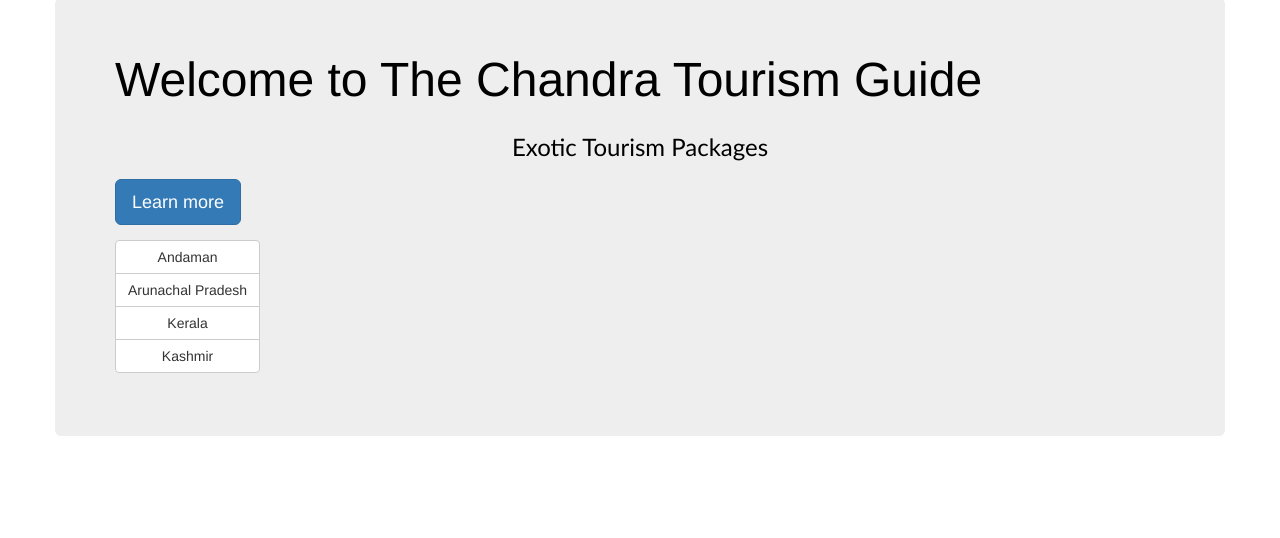
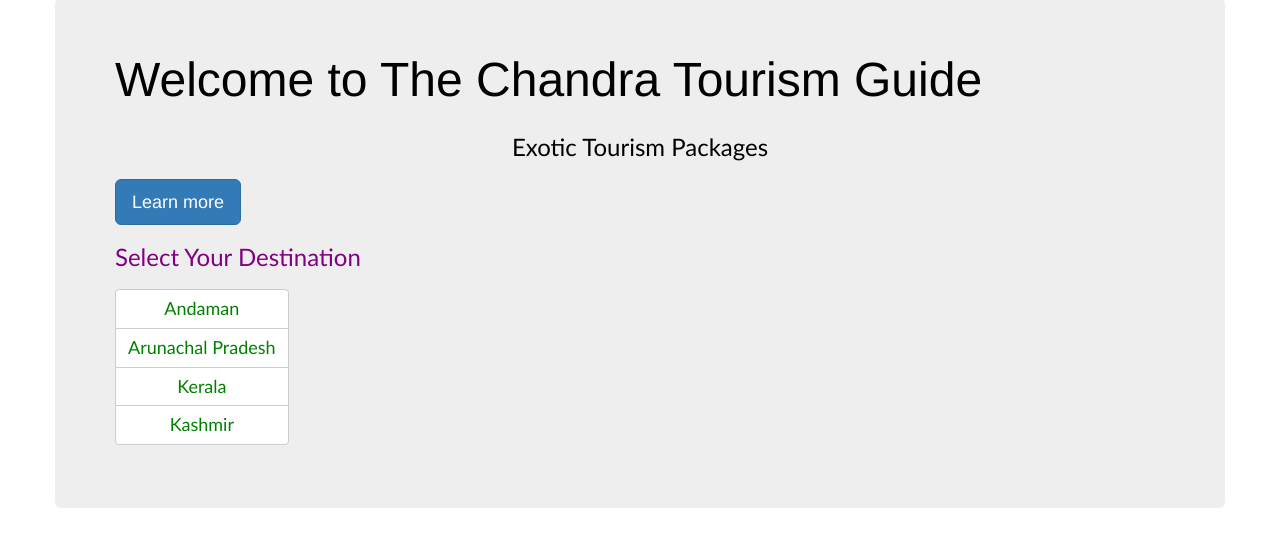
Before and after one commit to Sikkimtravellershubtravels/AndamanToursTravels, a website: page public/index.html in a window 1280 px wide. Shown: the part 752-1290 px from the top of the page. Before the commit the page ends 1218 px from the top, so only its background shows below. Drawn offline with nearby package versions, Linux system fonts and the light colour scheme.

Commit message:
updated 18/07/2014

```diff
--- a/public/index.html
+++ b/public/index.html
@@ -57,13 +57,13 @@ To change this template use Tools | Templates.
   <p><font family="verdana" size="8" color="black"><font>Welcome to The Chandra Tourism Guide</font></p>
   <p align="center"><font face="calibri" size="5" color="black">Exotic Tourism Packages</font></p>
   <p><a class="btn btn-primary btn-lg" data-toggle="modal" data-target="#myModal" role="button">Learn more</a></p>
-
+       <p align="left"><font face="calibri" size="5" color="purple">Select Your Destination</font></p>
             <p align="center">
                <div class="btn-group-vertical">
-              <button type="button" class="btn btn-default">Andaman</button>
-              <button type="button" class="btn btn-default">Arunachal Pradesh</button>
-              <button type="button" class="btn btn-default">Kerala</button>
-              <button type="button" class="btn btn-default">Kashmir</button>
+              <button type="button" class="btn btn-default"><font face="calibri" color="green" size="4">Andaman</font></button>
+              <button type="button" class="btn btn-default"><font face="calibri" color="green" size="4">Arunachal Pradesh</font></button>
+              <button type="button" class="btn btn-default"><font face="calibri" color="green" size="4">Kerala</font></button>
+              <button type="button" class="btn btn-default"><font face="calibri" color="green" size="4">Kashmir</font></button>
 
 </div></p>
 
```
